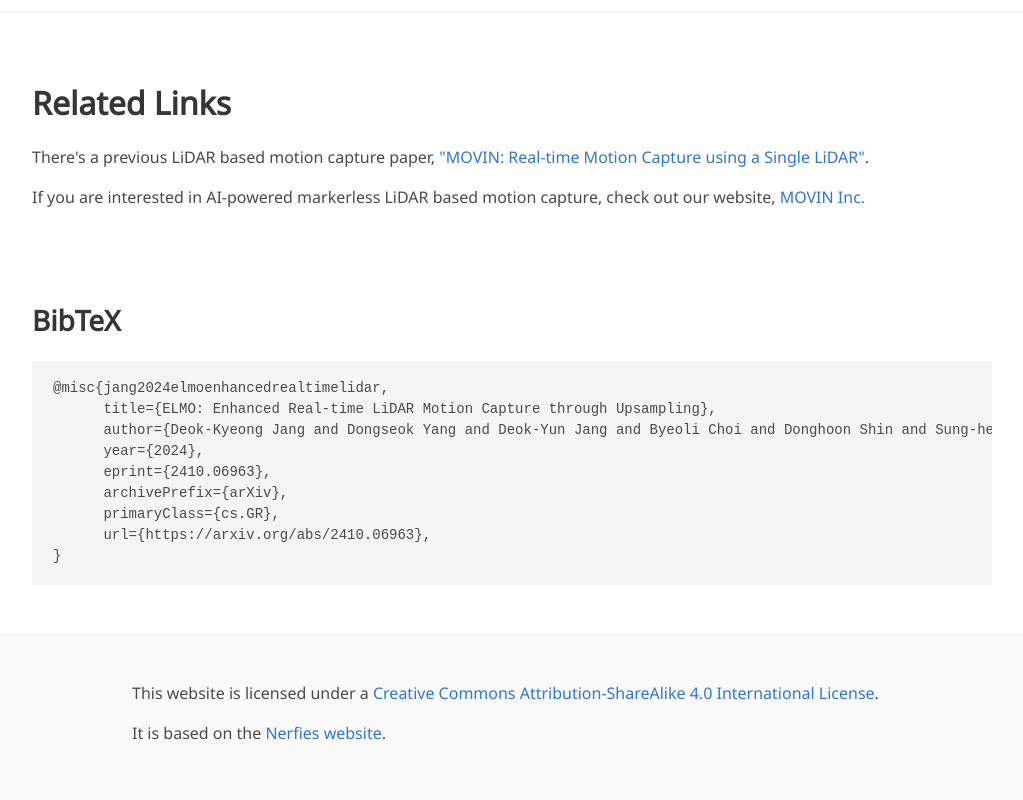
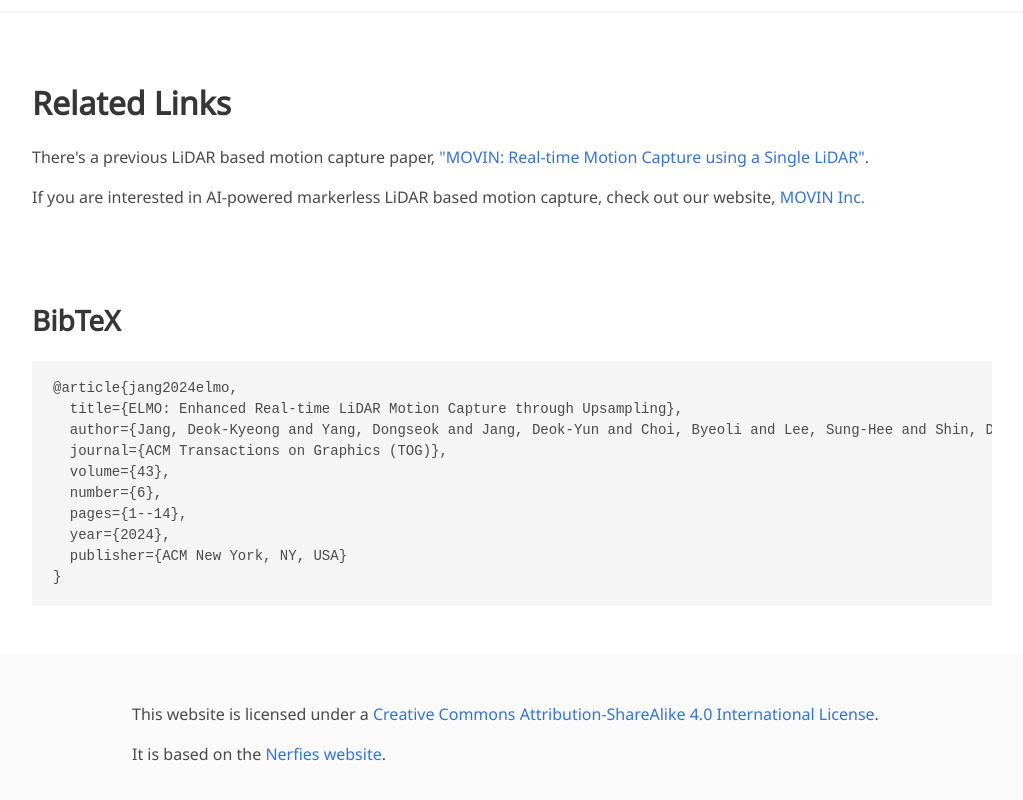
Before and after one commit to MOVIN3D/ELMO_SIGASIA2024, a plain HTML site: page index.html in a window 1280 px wide. Shown: the part 5371-6171 px from the top of the page, without its empty margins (128-1151 px from the left). Drawn offline with nearby package versions, Linux system fonts and the light colour scheme; some icons are missing; a web font is replaced by a local one.

Commit message:
update bibtex

```diff
--- a/index.html
+++ b/index.html
@@ -619,14 +619,15 @@
   journal   = {ICCV},
   year      = {2021},
 }</code></pre> -->
-    <pre><code>@misc{jang2024elmoenhancedrealtimelidar,
-      title={ELMO: Enhanced Real-time LiDAR Motion Capture through Upsampling},
-      author={Deok-Kyeong Jang and Dongseok Yang and Deok-Yun Jang and Byeoli Choi and Donghoon Shin and Sung-hee Lee},
-      year={2024},
-      eprint={2410.06963},
-      archivePrefix={arXiv},
-      primaryClass={cs.GR},
-      url={https://arxiv.org/abs/2410.06963},
+    <pre><code>@article{jang2024elmo,
+  title={ELMO: Enhanced Real-time LiDAR Motion Capture through Upsampling},
+  author={Jang, Deok-Kyeong and Yang, Dongseok and Jang, Deok-Yun and Choi, Byeoli and Lee, Sung-Hee and Shin, Donghoon},
+  journal={ACM Transactions on Graphics (TOG)},
+  volume={43},
+  number={6},
+  pages={1--14},
+  year={2024},
+  publisher={ACM New York, NY, USA}
 }</code></pre>
   </div>
 </section>
```
Also changed, not shown: 1 other file.
